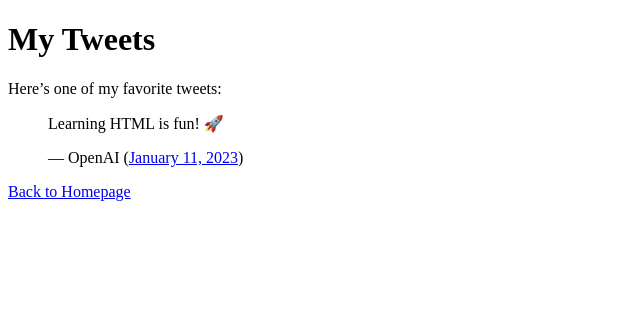
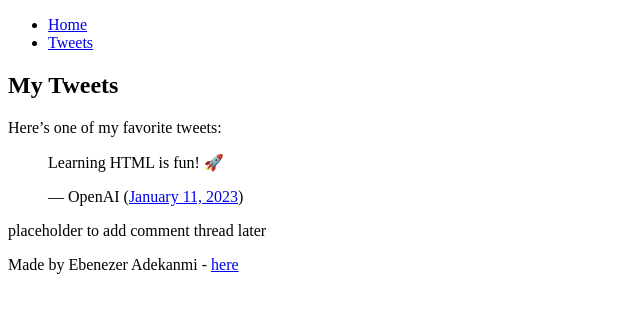
Before and after one commit to ebenezeradekanmi/My_First_Portfolio, a plain HTML site: page html_basic/tweets.html in a window 1280 px wide. Shown: the whole page, without its empty margins (0-640 px from the left). Drawn offline with Linux system fonts and the light colour scheme.

Commit message:
Update index.html and tweets.html with consistent structure

```diff
--- a/html_basic/tweets.html
+++ b/html_basic/tweets.html
@@ -5,6 +5,14 @@
     <title>My Tweets</title>
 </head>
 <body>
+    <header>
+        <ul>
+            <li><a href="index.html">Home</a></li>
+            <li><a href="tweets.html">Tweets</a></li>
+        </ul>
+    </header>
+    <main>
+        <article>
             <h1>My Tweets</h1>
             <p>Here’s one of my favorite tweets:</p>
 
@@ -14,7 +22,13 @@
                 (<a href="https://twitter.com/OpenAI/status/1612934783493664768">January 11, 2023</a>)
             </blockquote>
             <script async src="https://platform.twitter.com/widgets.js" charset="utf-8"></script>
-
-    <p><a href="index.html">Back to Homepage</a></p>
+        </article>
+        <aside>
+            <p>placeholder to add comment thread later</p>
+        </aside>
+    </main>
+    <footer>
+        <p>Made by Ebenezer Adekanmi - <a href="https://github.com/ebenezeradekanmi" target="_blank">here</a></p>
+    </footer>
 </body>
 </html>
```
Also changed, not shown: html_basic/index.html (+16 -0 lines). Lines whose indentation alone changed are shown as unchanged.
